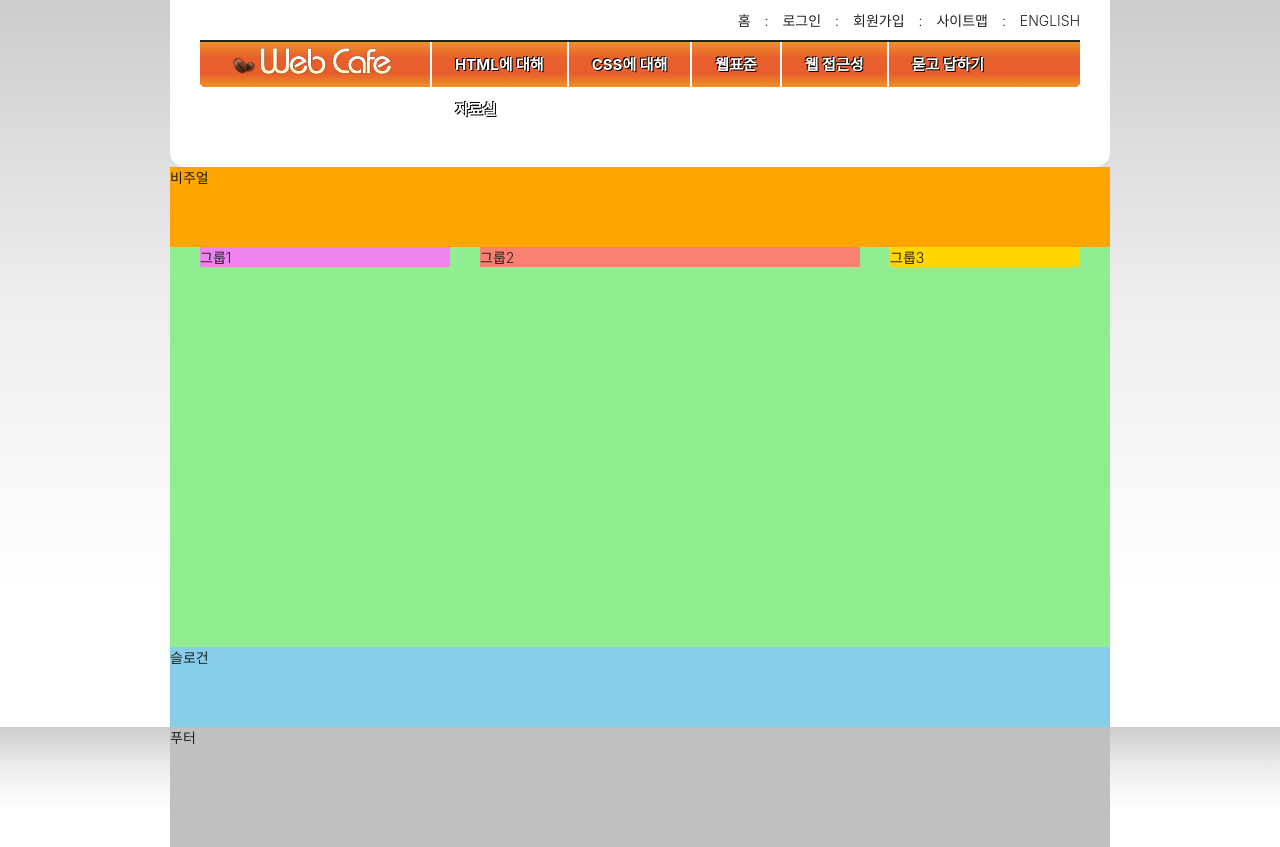
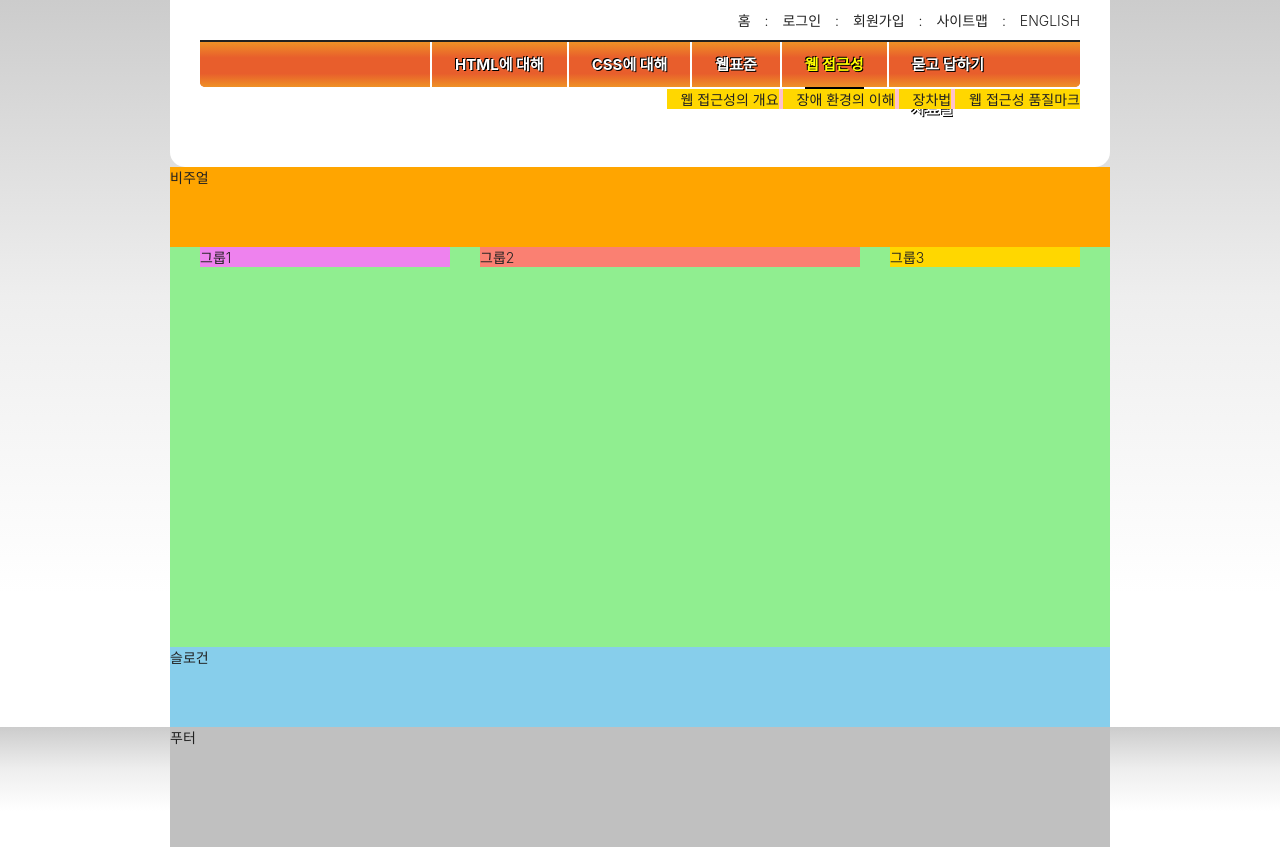
Before and after one commit to eeeyooon/HTML5_practice, a plain HTML site: page index.html in a window 1280 px wide. Drawn offline with Linux system fonts and the light colour scheme; a web font is replaced by a local one.

Commit message:
1dep 메뉴의 밑줄 딪자인 완성 및 position 기준 설정하기

```diff
--- a/index.html
+++ b/index.html
@@ -42,7 +42,7 @@
       <nav class="navigation">
         <h2 class="a11y-hidden">메인 메뉴</h2>
         <ul class="menu">
-          <li class="menu-item is-active">
+          <li class="menu-item">
             <button type="button" class="menu-button">HTML에 대해</button>
             <ul class="sub-menu menu-html">
               <li>
@@ -87,7 +87,7 @@
               </li>
             </ul>
           </li>
-          <li class="menu-item">
+          <li class="menu-item is-active">
             <button type="button" class="menu-button">웹 접근성</button>
             <ul class="sub-menu menu-accessibility">
               <li>
--- a/styles/style.css
+++ b/styles/style.css
@@ -122,6 +122,11 @@ body {
   /* display: flow-root; */
   padding-left: 230px;
   height: 47px;
+  position: relative;
+}
+
+.menu > li:nth-child(-n + 3) {
+  position: relative;
 }
 
 /* 이 방법도 있음. */
@@ -130,10 +135,12 @@ body {
 } */
 
 .menu-item {
+  /* position: relative; */
   float: left;
   border-left: 2px solid #fff;
 }
 
+/* 구체성 점수 : 10점 */
 .menu-button {
   border: 0;
   background: transparent;
@@ -145,10 +152,46 @@ body {
   text-shadow: 1px 1px 0 #000, -1px -1px 0 #000;
 }
 
+/* 구체성 점수 : 20점 */
+.is-active .menu-button {
+  color: #ff0;
+}
+
+.is-active .menu-button::after {
+  content: "";
+  display: block;
+  border-top: 2px solid #000;
+}
+
 .sub-menu {
   background-color: pink;
   position: absolute;
+  /* left: 0; */
+  top: 47px;
   display: none;
+}
+
+.menu-html,
+.menu-css,
+.menu-standards {
+  left: 0;
+}
+
+.menu-accessibility,
+.menu-qna,
+.menu-archive {
+  right: 0;
+}
+
+.is-active .sub-menu {
+  display: block;
+  white-space: nowrap;
+}
+
+.sub-menu li {
+  display: inline-block;
+  padding-left: 1em;
+  background-color: gold;
 }
 
 /* 비주얼 */
```
